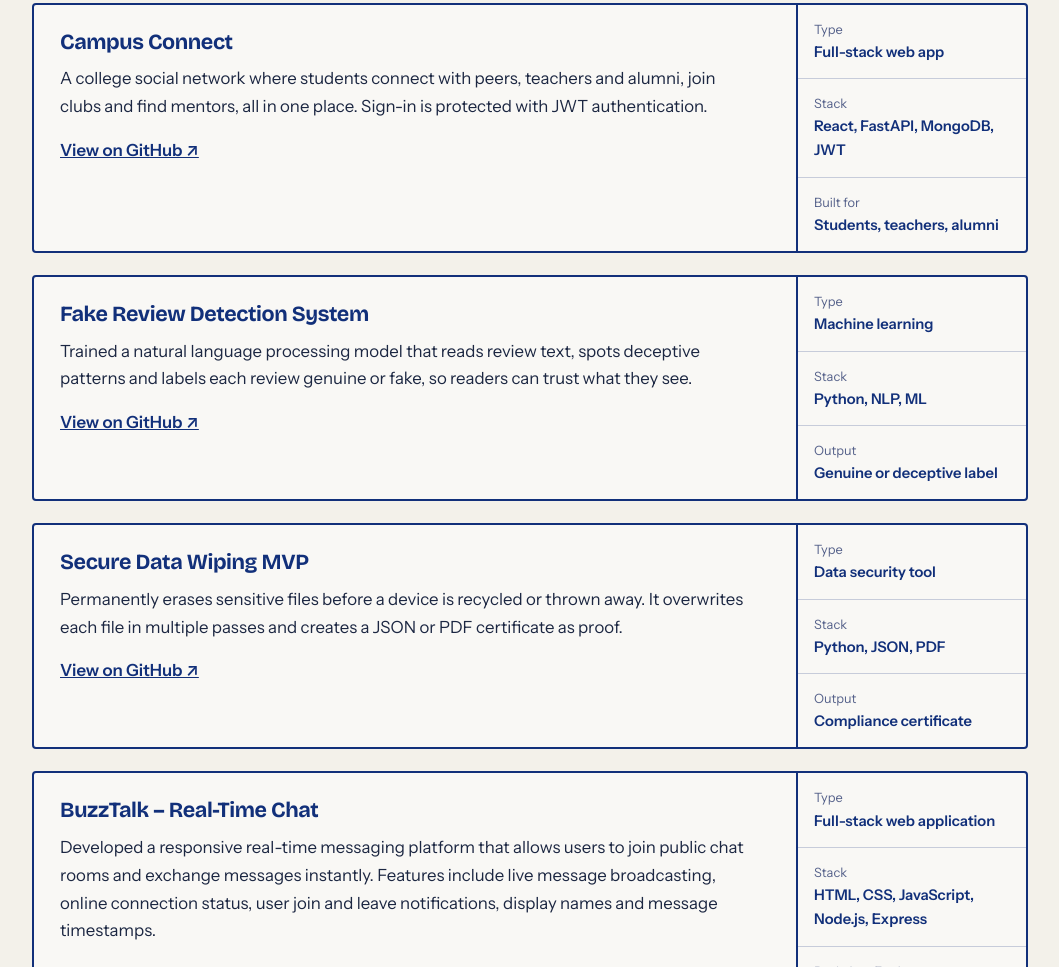
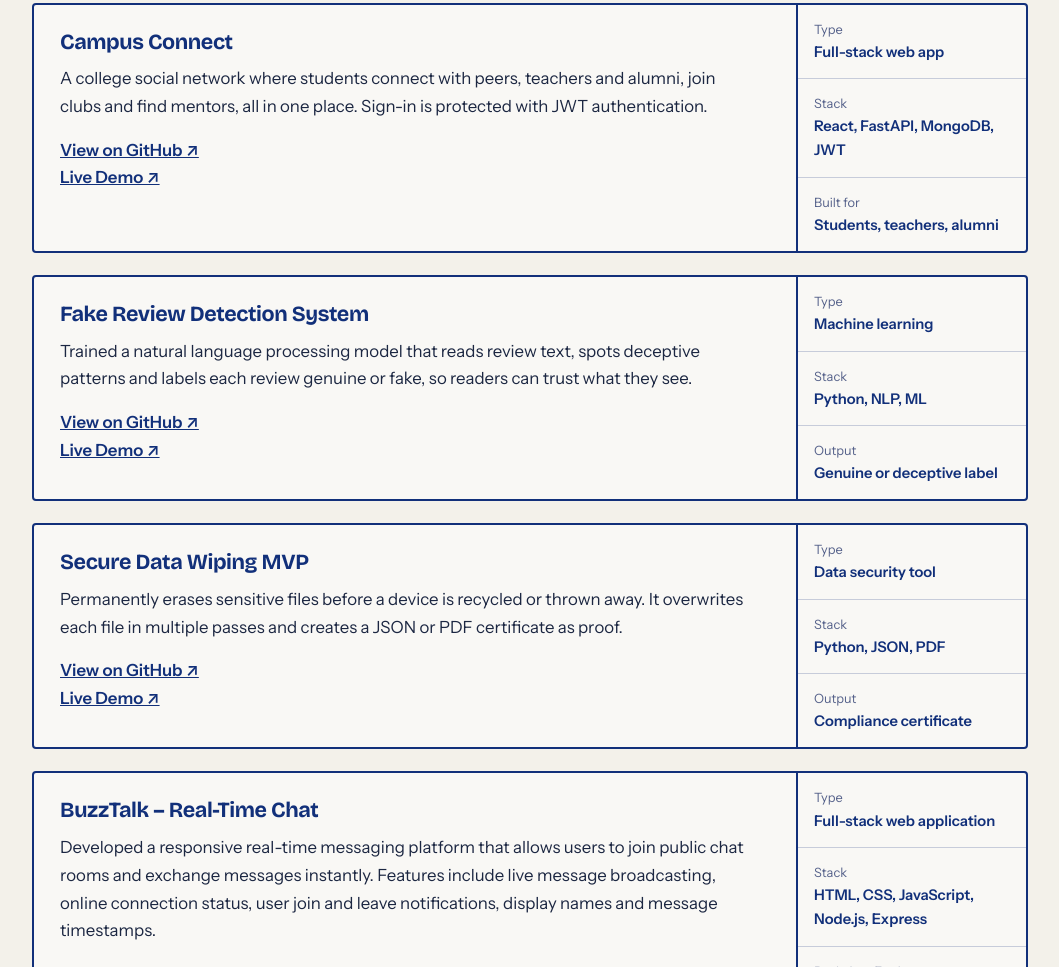
Before and after one commit to N6si/N6si.github.io, a plain HTML site: page index.html in a window 1280 px wide. Shown: the part 1522-2489 px from the top of the page, without its empty margins (110-1169 px from the left). Drawn offline with nearby package versions, Linux system fonts and the light colour scheme.

Commit message:
Add live demo links for projects
Added live demo links for projects in the index.html file.

```diff
--- a/index.html
+++ b/index.html
@@ -1,3 +1,4 @@
+
 <!DOCTYPE html>
 <html lang="en">
 <head>
@@ -157,6 +158,8 @@ footer{padding:28px 0 36px;color:var(--mute);font-size:.9rem;border-top:1px dash
         <h3>Campus Connect</h3>
         <p>A college social network where students connect with peers, teachers and alumni, join clubs and find mentors, all in one place. Sign-in is protected with JWT authentication.</p>
         <a class="l" href="https://github.com/N6si" target="_blank" rel="noopener">View on GitHub ↗</a>
+        <br>
+        <a class="l" href="YOUR_CAMPUS_CONNECT_LIVE_DEMO_URL" target="_blank" rel="noopener">Live Demo ↗</a>
       </div>
       <div class="tb">
         <div><small>Type</small><b>Full-stack web app</b></div>
@@ -169,6 +172,8 @@ footer{padding:28px 0 36px;color:var(--mute);font-size:.9rem;border-top:1px dash
         <h3>Fake Review Detection System</h3>
         <p>Trained a natural language processing model that reads review text, spots deceptive patterns and labels each review genuine or fake, so readers can trust what they see.</p>
         <a class="l" href="https://github.com/N6si" target="_blank" rel="noopener">View on GitHub ↗</a>
+        <br>
+        <a class="l" href="YOUR_FAKE_REVIEW_LIVE_DEMO_URL" target="_blank" rel="noopener">Live Demo ↗</a>
       </div>
       <div class="tb">
         <div><small>Type</small><b>Machine learning</b></div>
@@ -181,6 +186,8 @@ footer{padding:28px 0 36px;color:var(--mute);font-size:.9rem;border-top:1px dash
         <h3>Secure Data Wiping MVP</h3>
         <p>Permanently erases sensitive files before a device is recycled or thrown away. It overwrites each file in multiple passes and creates a JSON or PDF certificate as proof.</p>
         <a class="l" href="https://github.com/N6si" target="_blank" rel="noopener">View on GitHub ↗</a>
+        <br>
+        <a class="l" href="YOUR_SECURE_WIPING_LIVE_DEMO_URL" target="_blank" rel="noopener">Live Demo ↗</a>
       </div>
       <div class="tb">
         <div><small>Type</small><b>Data security tool</b></div>
```
